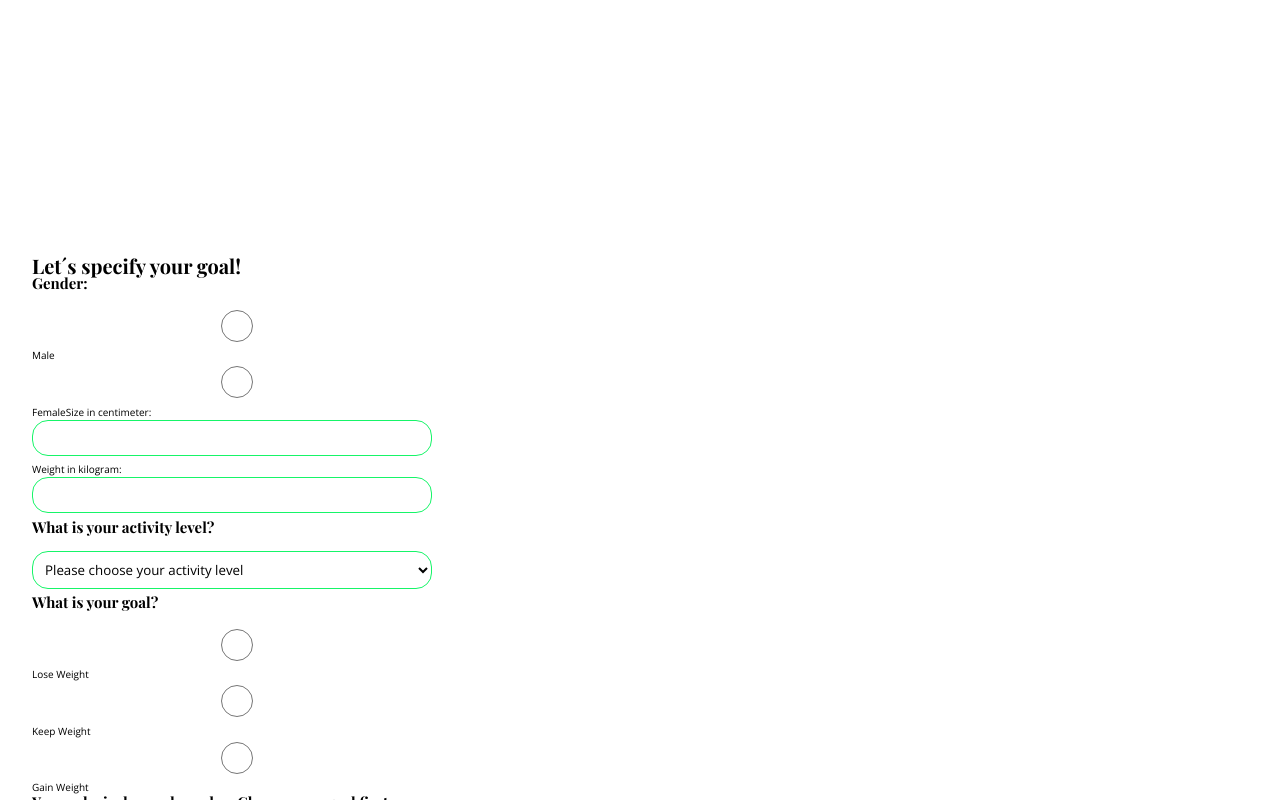
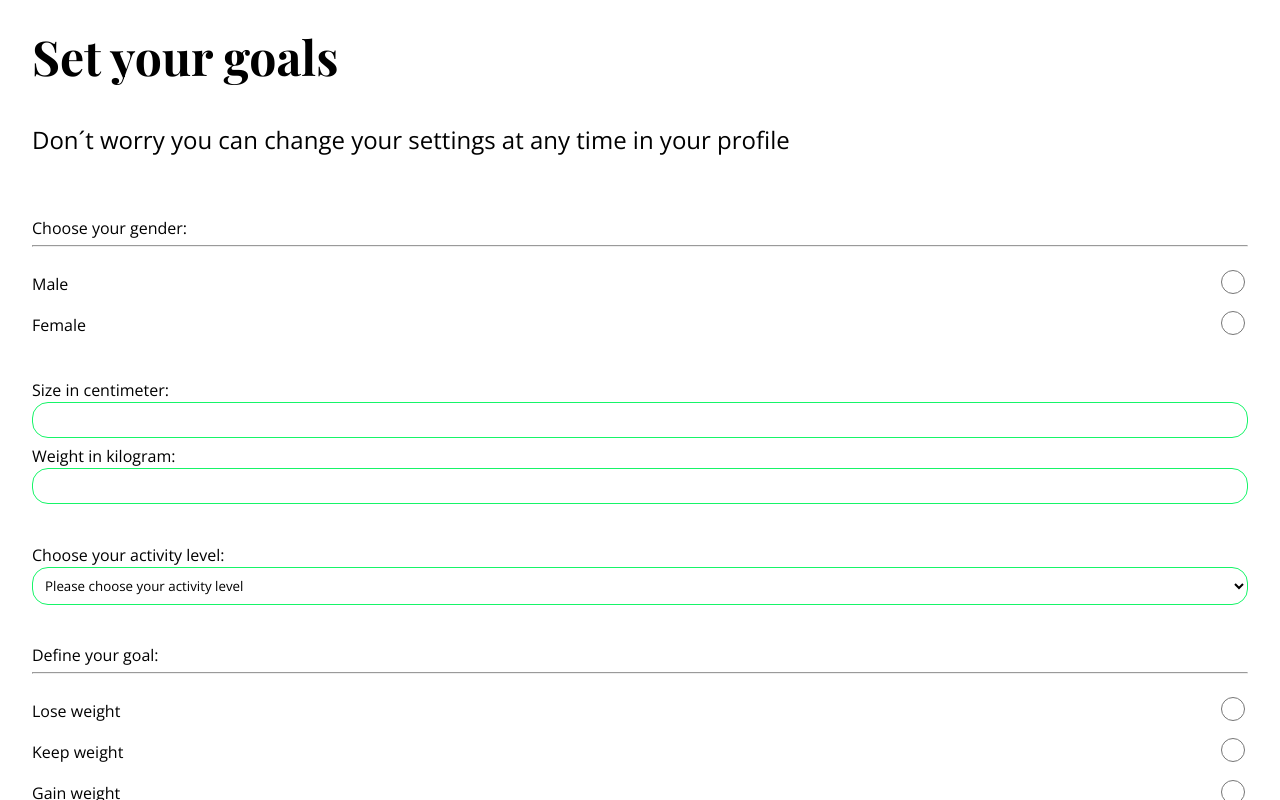
Before and after one commit to Cyber-SW/ratatouille, a React (Vite) app in the folder food-prep-client/: page /signup in a window 1280 px wide. Both pictures are taken after typing "name@example.com", "Sample123", "Sample" into the empty fields and a click on the button "Sign up". Shown: the top 800 px of the page. Built offline with nearby package versions, Linux system fonts and the light colour scheme.

Commit message:
some patches and add loader

```diff
--- a/food-prep-client/package.json
+++ b/food-prep-client/package.json
@@ -14,7 +14,8 @@
     "prop-types": "^15.8.1",
     "react": "^18.2.0",
     "react-dom": "^18.2.0",
-    "react-router-dom": "^6.11.1"
+    "react-router-dom": "^6.11.1",
+    "react-spinners": "^0.13.8"
   },
   "devDependencies": {
     "@types/react": "^18.0.28",
--- a/food-prep-client/src/components/SignupUserInformation.jsx
+++ b/food-prep-client/src/components/SignupUserInformation.jsx
@@ -22,7 +22,10 @@ function SignupUserInformation({ handleUserInformation }) {
 
     const handleGender = (e) => setGender(e.target.value)
     const handleDiet = (e) => setDiet(e.target.value)
-    const handleCurrentIngredient = (e) => setCurrentIngredient(e.target.value)
+    const handleCurrentIngredient = (e) => {
+        setCurrentIngredient(e.target.value)
+        setErrorMessage(undefined)
+    }
 
     function handleGoal(e) {
         let total = parseInt(storeCalorieDemand)
@@ -78,24 +81,24 @@ function SignupUserInformation({ handleUserInformation }) {
             setCurrentIngredient("")
         }
         if (excludedIngredients.includes(currentIngredient)) {
-            setErrorMessage("This ingredient is already banned.")
+            setErrorMessage("This ingredient is already banned!")
         }
     }
 
     function calculateCalorieDemand(e) {
-        if (e.target.value === "Only sitting or lying / Frail people") {
+        if (e.target.value === "Only sitting or lying") {
             gender === "Female" ? setStoreCalorieDemand(((0.9 * weight * 24) * 1.2).toFixed(0))
             : setStoreCalorieDemand(((weight * 24) * 1.2).toFixed(0))
-        } else if (e.target.value === "Sedentary, hardly any physical activity / Office work at the desk") {
+        } else if (e.target.value === "Sedentary, hardly any physical activity") {
             gender === "Female" ? setStoreCalorieDemand(((0.9 * weight * 24) * 1.4).toFixed(0))
             : setStoreCalorieDemand(((weight * 24) * 1.5).toFixed(0))
-        } else if (e.target.value === "Predominantly sitting, walking and standing / Students, pupils, cab drivers") {
+        } else if (e.target.value === "Predominantly sitting, walking and standing") {
             gender === "Female" ? setStoreCalorieDemand(((0.9 * weight * 24) * 1.6).toFixed(0))
             : setStoreCalorieDemand(((weight * 24) * 1.7).toFixed(0))
-        } else if (e.target.value === "Mainly standing and walking / Salesman, waiter, craftsman") {
+        } else if (e.target.value === "Mainly standing and walking") {
             gender === "Female" ? setStoreCalorieDemand(((0.9 * weight * 24) * 1.8).toFixed(0))
             : setStoreCalorieDemand(((weight * 24) * 1.9).toFixed(0))
-        } else if (e.target.value === "Physically demanding work / Farmers, high performance athletes") {
+        } else if (e.target.value === "Physically demanding work") {
             gender === "Female" ? setStoreCalorieDemand(((0.9 * weight * 24) * 2.2).toFixed(0))
             : setStoreCalorieDemand(((weight * 24) * 2.4).toFixed(0))
         }
@@ -104,9 +107,7 @@ function SignupUserInformation({ handleUserInformation }) {
 
     return (
         <div>
-            <h1>Let´s specify your goal!</h1>
-
-            <form onSubmit={(e) => handleUserInformation(e, {
+            <form className="profile-container" onSubmit={(e) => handleUserInformation(e, {
                 gender: gender,
                 size: size,
                 weight: weight,
@@ -118,39 +119,70 @@ function SignupUserInformation({ handleUserInformation }) {
                 excludedIngredients: excludedIngredients
                 })}>
 
-                <h2>Gender:</h2>
-                <input type="radio" name="gender" value={"Male"} onChange={handleGender} />
-                <label>Male</label>
-                <input type="radio" name="gender" value={"Female"} onChange={handleGender} />
-                <label>Female</label>
+                <h1 className="shopping-list-headline">Set your goals</h1>
+                <h2 className="subline-signup-info">Don´t worry you can change your settings at any time in your profile</h2>
 
-                <label>Size in centimeter:</label>
+                <div className="profile-margin">
+                    <label className="labels">Choose your gender:</label>
+                    <hr />
+                    <div className="goal-container">
+                        <div className="alignment">
+                            <label className="labels">Male</label>
+                            <input className="radio-input" type="radio" name="gender" value={"Male"} onChange={handleGender} />
+                        </div>
+
+                        <div className="alignment">
+                            <label className="labels">Female</label>
+                            <input className="radio-input" type="radio" name="gender" value={"Female"} onChange={handleGender} />
+                        </div>
+                    </div>
+                </div>
+
+                <div className="profile-margin">
+                    <label className="labels">Size in centimeter:</label>
                     <input type="number" min="100" max="250" name="size" value={size} onChange={handleSize} />
 
-                <label>Weight in kilogram:</label>
+                    <label className="labels">Weight in kilogram:</label>
                     <input type="number" min="20" max="400" name="weight" value={weight} onChange={handleWeight} />
+                </div>
 
-                <h2>What is your activity level?</h2>
+                <div className="profile-margin">
+                    <label className="labels">Choose your activity level:</label>
                     <select name="calorie demand" id="calorie-demand" onChange={calculateCalorieDemand}>
                         <option value={""} selected disabled hidden>Please choose your activity level</option>
-                    <option value={"Only sitting or lying / Frail people"}>Only sitting or lying / Frail people</option>
-                    <option value={"Sedentary, hardly any physical activity / Office work at the desk"}>Sedentary, hardly any physical activity / Office work at the desk</option>
-                    <option value={"Predominantly sitting, walking and standing / Students, pupils, cab drivers"}>Predominantly sitting, walking and standing / Students, pupils, cab drivers</option>
-                    <option value={"Mainly standing and walking / Salesman, waiter, craftsman"}>Mainly standing and walking / Salesman, waiter, craftsman</option>
-                    <option value={"Physically demanding work / Farmers, high performance athletes"}>Physically demanding work / Farmers, high performance athletes</option>
+                        <option value={"Only sitting or lying"}>Only sitting or lying / Frail people</option>
+                        <option value={"Sedentary, hardly any physical activity"}>Sedentary, hardly any physical activity / Office work at the desk</option>
+                        <option value={"Predominantly sitting, walking and standing"}>Predominantly sitting, walking and standing / Students, pupils, cab drivers</option>
+                        <option value={"Mainly standing and walking"}>Mainly standing and walking / Salesman, waiter, craftsman</option>
+                        <option value={"Physically demanding work"}>Physically demanding work / Farmers, high performance athletes</option>
                     </select>
+                </div>
 
-                <h2>What is your goal?</h2>
-                <input type="radio" name="goal" value={"Lose weight"} onChange={handleGoal} />
-                <label>Lose Weight</label>
-                <input type="radio" name="goal" value={"Keep weight"} onChange={handleGoal} />
-                <label>Keep Weight</label>
-                <input type="radio" name="goal" value={"Gain weight"} onChange={handleGoal} />
-                <label>Gain Weight</label>
 
-                <h2>Your calorie demand per day: {calorieDemand && goal ? calorieDemand : "Choose your goal first."}</h2>
+                <div className="profile-margin">
+                    <label className="labels">Define your goal:</label>
+                    <hr />
+                    <div className="goal-container">
+                        <div className="alignment">
+                            <label className="labels">Lose weight</label>
+                            <input className="radio-input" type="radio" name="goal" value={"Lose weight"} onChange={handleGoal} />
+                        </div>
+                        <div className="alignment">
+                            <label className="labels">Keep weight</label>
+                            <input className="radio-input" type="radio" name="goal" value={"Keep weight"} onChange={handleGoal} />
+                        </div>
+                        <div className="alignment">
+                            <label className="labels">Gain weight</label>
+                            <input className="radio-input" type="radio" name="goal" value={"Gain weight"} onChange={handleGoal} />
+                        </div>
+                    </div>
+                </div>
 
-                <h2>What is your diet?</h2>
+
+                <h2 className="profile-margin calorie-demand">Daily calorie goal: {calorieDemand && goal ? calorieDemand : "Choose your goal first."}</h2>
+
+                <div className="profile-margin">
+                    <label className="labels">Select your diet:</label>
                     <select name="diet" id="diet" onChange={handleDiet}>
                         <option value={""} selected disabled hidden>Please choose your diet</option>
                         <option value={"low carb"}>Low carb</option>
@@ -158,20 +190,26 @@ function SignupUserInformation({ handleUserInformation }) {
                         <option value={"vegan"}>Vegan</option>
                         <option value={"any delicious"}>Any delicious</option>
                     </select>
+                </div>
 
-                <h2>What ingredients should be banned from your plate?</h2>
+                <div className="profile-margin">
+                    <label className="labels">Ban ingredients from your plate:</label>
                     <input type="text" name="excludedIngredients" value={currentIngredient} onChange={handleCurrentIngredient} />
-                <button type="button" onClick={handleAddIngredient}>Ban ingredient</button>
+                    <button className="ban-btn red" type="button" onClick={handleAddIngredient}>Ban ingredient</button>
+                    { errorMessage && <p className="error-message">{errorMessage}</p> }
+                </div>
 
-                <ul>
+
+                <ul className="profile-margin">
                     { excludedIngredients && excludedIngredients.map((ingredient, index) => (
-                        <p key={index}>- {ingredient}</p>
+                        <div className="positioning" key={index}>
+                            <p className="text">- {ingredient}</p>
+                        </div>
                     ))}
                 </ul>
 
                 <button type="submit">Continue</button>
             </form>
-            { errorMessage && <p className="error-message">{errorMessage}</p> }
         </div>
     )
 }
--- a/food-prep-client/src/index.css
+++ b/food-prep-client/src/index.css
@@ -154,7 +154,10 @@ p {
   }
 }
 
-
+.align-signup ul {
+  flex-direction: row;
+  margin-top: 0.8rem;
+}
 
 /* General styles */
 .form-container {
@@ -189,6 +192,12 @@ button {
   font-weight: 700;
   font-size: 2rem;
   margin-top: 0.5rem;
+}
+
+button:hover {
+  transition-duration: 0.1s;
+  background-color: var(--clr-secondary-200);
+  cursor: pointer;
 }
 
 .red {
@@ -250,7 +259,6 @@ h3 {
   align-items: center;
   width: 100%;
   max-width: 40rem;
-  min-height: 20rem;
   border-top-left-radius: 3.5rem;
   border-top-right-radius: 3.5rem;
 }
@@ -275,7 +283,6 @@ h3 {
   align-items: center;
   width: 100%;
   max-width: 40rem;
-  min-height: 20rem;
   border-top-left-radius: 3.5rem;
   border-top-right-radius: 3.5rem;
 }
@@ -389,6 +396,13 @@ h3 {
   color: var(--clr-secondary-400);
 }
 
+.subline-signup-info {
+  font-size: 1.5rem;
+  font-family: var(--ff-primary);
+  font-weight: 300;
+  margin-bottom: 4rem;
+}
+
 
 /* Profile page */
 .profile-container {
@@ -416,6 +430,10 @@ h3 {
 
 .profile-margin {
   margin-bottom: 2rem;
+}
+
+.calorie-demand {
+  font-size: 1.5rem;
 }
 
 hr {
@@ -475,6 +493,10 @@ hr {
   margin: 2rem;
 }
 
+.section-one p {
+  font-size: 1rem;
+}
+
 .section-one-headline {
   font-size: 3rem;
   margin-bottom: 3rem;
--- a/food-prep-client/src/pages/FavoriteMealDetailsPage.jsx
+++ b/food-prep-client/src/pages/FavoriteMealDetailsPage.jsx
@@ -76,8 +76,8 @@ function FavoriteMealDetailsPage() {
             <div className="meal-details-container">
                 <h2 className="meal-details-headline">{splittedInformation[0]}</h2>
                     <div className="meal-details-spec">
+                        <h3>{splittedInformation[2]}</h3>
                         <h3>{splittedInformation[1]}</h3>
-                        <h3>{splittedInformation[2]}</h3>
                     </div>
 
                 <h2 className="meal-details-text-headline">Ingredients:</h2>
--- a/food-prep-client/src/pages/HomePage.jsx
+++ b/food-prep-client/src/pages/HomePage.jsx
@@ -25,13 +25,13 @@ function HomePage() {
                 <h2 className="section-one-headline">How it works</h2>
 
                 <div className="section-one-container">
-                    <h2 className="section-one-subline">Generate meals 🍔</h2>
+                    <h2 className="section-one-subline">Generate dishes 🍔</h2>
                     <p>You don't know what you want to make for dinner today? No problem let ratatouille decide for you.
                     Just a few clicks and you'll get a dish suggested along with a recipe and shopping list.</p>
                 </div>
 
                 <div className="section-one-container">
-                    <h2 className="section-one-subline">Save your favorite meals 💚</h2>
+                    <h2 className="section-one-subline">Save your favorite dishes 💚</h2>
                     <p>Save your favorite dishes directly in the app and always have access to their recipes and ingredients.</p>
                 </div>
 
--- a/food-prep-client/src/pages/MealDetailsPage.jsx
+++ b/food-prep-client/src/pages/MealDetailsPage.jsx
@@ -80,18 +80,18 @@ function MealDetailsPage() {
             <div className="meal-details-container">
                 <h2 className="meal-details-headline">{splittedInformation[0]}</h2>
                 <div className="meal-details-spec">
+                    <h3>{splittedInformation[2]}</h3>
                     <h3>{splittedInformation[1]}</h3>
-                    <h3>{splittedInformation[2]}</h3>
                 </div>
 
                 <h2 className="meal-details-text-headline">Ingredients:</h2>
                 {splittedIngredients.map((ingredient, index) => (
-                    <p className="meal-details-text" key={index}>{ingredient.replace("Ingredients:", "")}</p>
+                    <p className="meal-details text" key={index}>{ingredient.replace("Ingredients:", "")}</p>
                 ))}
 
                 <h2 className="meal-details-text-headline">Instructions:</h2>
                 {splittedInstructions.map((instruction, index) => (
-                    <p className="meal-details-text" key={index}>{instruction.replace("Instructions:", "")}</p>
+                    <p className="meal-details text" key={index}>{instruction.replace("Instructions:", "")}</p>
                 ))}
 
                 <div className="button-container">
--- a/food-prep-client/src/pages/ProfilePage.jsx
+++ b/food-prep-client/src/pages/ProfilePage.jsx
@@ -49,7 +49,10 @@ function ProfilePage() {
 
 
     const handleDiet = (e) => setDiet(e.target.value)
-    const handleCurrentIngredient = (e) => setCurrentIngredient(e.target.value)
+    const handleCurrentIngredient = (e) => {
+        setCurrentIngredient(e.target.value)
+        setErrorMessage(undefined)
+    }
     const handleUsername = (e) => setUsername(e.target.value)
 
 
@@ -109,19 +112,19 @@ function ProfilePage() {
 
 
     function calculateCalorieDemand(e) {
-        if (e.target.value === "Only sitting or lying / Frail people") {
+        if (e.target.value === "Only sitting or lying") {
             gender === "Female" ? setStoreCalorieDemand(((0.9 * weight * 24) * 1.2).toFixed(0))
             : setStoreCalorieDemand(((weight * 24) * 1.2).toFixed(0))
-        } else if (e.target.value === "Sedentary, hardly any physical activity / Office work at the desk") {
+        } else if (e.target.value === "Sedentary, hardly any physical activity") {
             gender === "Female" ? setStoreCalorieDemand(((0.9 * weight * 24) * 1.4).toFixed(0))
             : setStoreCalorieDemand(((weight * 24) * 1.5).toFixed(0))
-        } else if (e.target.value === "Predominantly sitting, walking and standing / Students, pupils, cab drivers") {
+        } else if (e.target.value === "Predominantly sitting, walking and standing") {
             gender === "Female" ? setStoreCalorieDemand(((0.9 * weight * 24) * 1.6).toFixed(0))
             : setStoreCalorieDemand(((weight * 24) * 1.7).toFixed(0))
-        } else if (e.target.value === "Mainly standing and walking / Salesman, waiter, craftsman") {
+        } else if (e.target.value === "Mainly standing and walking") {
             gender === "Female" ? setStoreCalorieDemand(((0.9 * weight * 24) * 1.8).toFixed(0))
             : setStoreCalorieDemand(((weight * 24) * 1.9).toFixed(0))
-        } else if (e.target.value === "Physically demanding work / Farmers, high performance athletes") {
+        } else if (e.target.value === "Physically demanding work") {
             gender === "Female" ? setStoreCalorieDemand(((0.9 * weight * 24) * 2.2).toFixed(0))
             : setStoreCalorieDemand(((weight * 24) * 2.4).toFixed(0))
         }
@@ -183,11 +186,11 @@ function ProfilePage() {
                     <label className="labels">Change your activity level:</label>
                     <select name="calorie demand" id="calorie-demand" onChange={calculateCalorieDemand} >
                         <option value={""} selected disabled hidden>{activityLevel && activityLevel}</option>
-                        <option value={"Only sitting or lying / Frail people"}>Only sitting or lying / Frail people</option>
-                        <option value={"Sedentary, hardly any physical activity / Office work at the desk"}>Sedentary, hardly any physical activity / Office work at the desk</option>
-                        <option value={"Predominantly sitting, walking and standing / Students, pupils, cab drivers"}>Predominantly sitting, walking and standing / Students, pupils, cab drivers</option>
-                        <option value={"Mainly standing and walking / Salesman, waiter, craftsman"}>Mainly standing and walking / Salesman, waiter, craftsman</option>
-                        <option value={"Physically demanding work / Farmers, high performance athletes"}>Physically demanding work / Farmers, high performance athletes</option>
+                        <option value={"Only sitting or lying"}>Only sitting or lying / Frail people</option>
+                        <option value={"Sedentary, hardly any physical activity"}>Sedentary, hardly any physical activity / Office work at the desk</option>
+                        <option value={"Predominantly sitting, walking and standing"}>Predominantly sitting, walking and standing / Students, pupils, cab drivers</option>
+                        <option value={"Mainly standing and walking"}>Mainly standing and walking / Salesman, waiter, craftsman</option>
+                        <option value={"Physically demanding work"}>Physically demanding work / Farmers, high performance athletes</option>
                     </select>
                 </div>
 
@@ -196,23 +199,23 @@ function ProfilePage() {
                     <hr />
                     <div className="goal-container">
                         <div className="alignment">
-                            <label className="labels">Lose Weight</label>
+                            <label className="labels">Lose weight</label>
                             <input className="radio-input" type="radio" name="goal" value={"Lose weight"} checked={goal === "Lose weight"} onChange={handleGoal} />
                         </div>
 
                         <div className="alignment">
-                            <label className="labels">Keep Weight</label>
+                            <label className="labels">Keep weight</label>
                             <input className="radio-input" type="radio" name="goal" value={"Keep weight"} checked={goal === "Keep weight"} onChange={handleGoal} />
                         </div>
 
                         <div className="alignment">
-                            <label className="labels">Gain Weight</label>
+                            <label className="labels">Gain weight</label>
                             <input className="radio-input" type="radio" name="goal" value={"Gain weight"} checked={goal === "Gain weight"} onChange={handleGoal} />
                         </div>
                     </div>
                 </div>
 
-                <h2 className="profile-margin">New calorie demand per day: {calorieDemand && goal ? calorieDemand : "" }</h2>
+                <h2 className="profile-margin calorie-demand">New calorie demand per day: {calorieDemand && goal ? calorieDemand : "" }</h2>
 
                 <div className="profile-margin">
                     <label className="labels">Change your diet:</label>
@@ -241,7 +244,10 @@ function ProfilePage() {
 
                         ))}
                     { excludedIngredientsDb && excludedIngredientsDb.map((ingredient, index) => (
-                        <p key={index}>- {ingredient} <button type="button" onClick={() => handleDeleteIngredientDb(index)}>Delete</button></p>
+                        <div className="positioning" key={index}>
+                            <p className="text">- {ingredient}</p>
+                            <button className="delete-list-btn red" type="button" onClick={() => handleDeleteIngredientDb(index)}>Delete</button>
+                        </div>
                     ))}
                 </ul>
 
--- a/food-prep-client/src/pages/SignupPage.jsx
+++ b/food-prep-client/src/pages/SignupPage.jsx
@@ -76,7 +76,7 @@ function SignupPage() {
   }
 
   return (
-    <div className="signup-container">
+    <div>
       { !toggleForm && <SignupUserLogin handleUserLoginInformation={handleUserLoginInformation} /> }
 
       { toggleForm && <SignupUserInformation handleUserInformation={handleUserInformation} /> }
```
Also changed, not shown: food-prep-client/src/components/SignupUserLogin.jsx (+4 -5 lines), food-prep-client/src/pages/NewMealPage.jsx (+22 -4 lines), 2 other files (tests, documents, lock files or other folders). Lines whose indentation alone changed are shown as unchanged.
